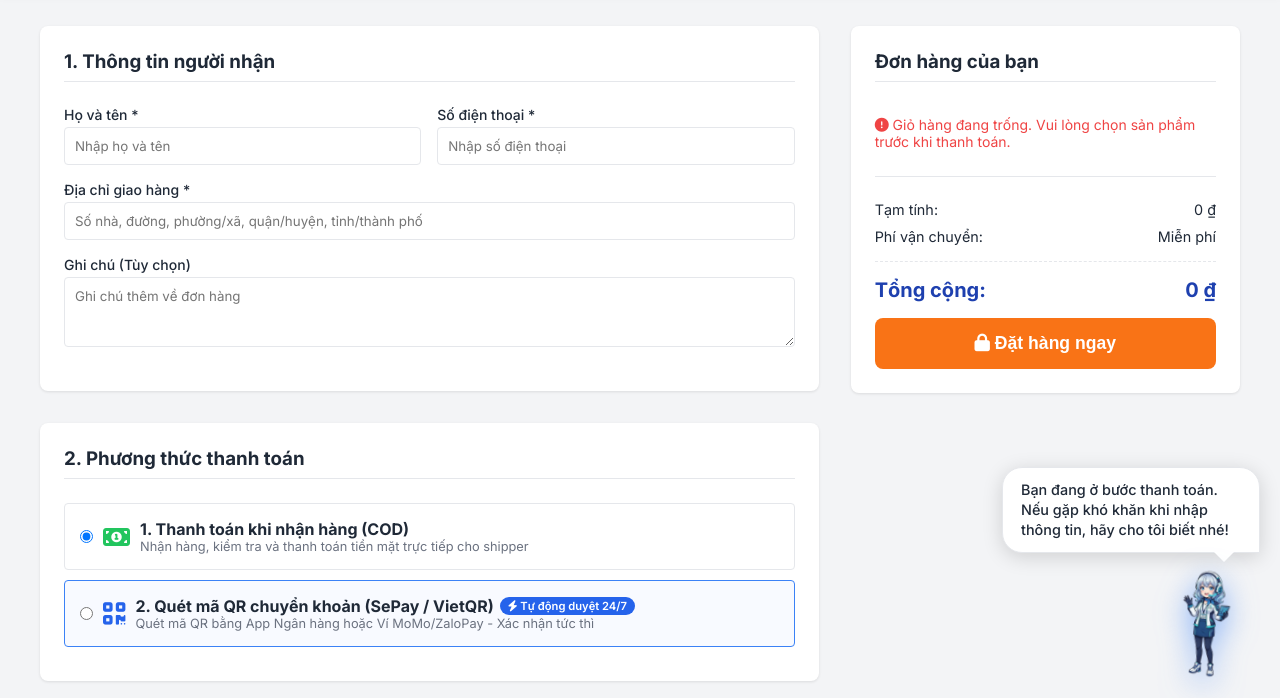
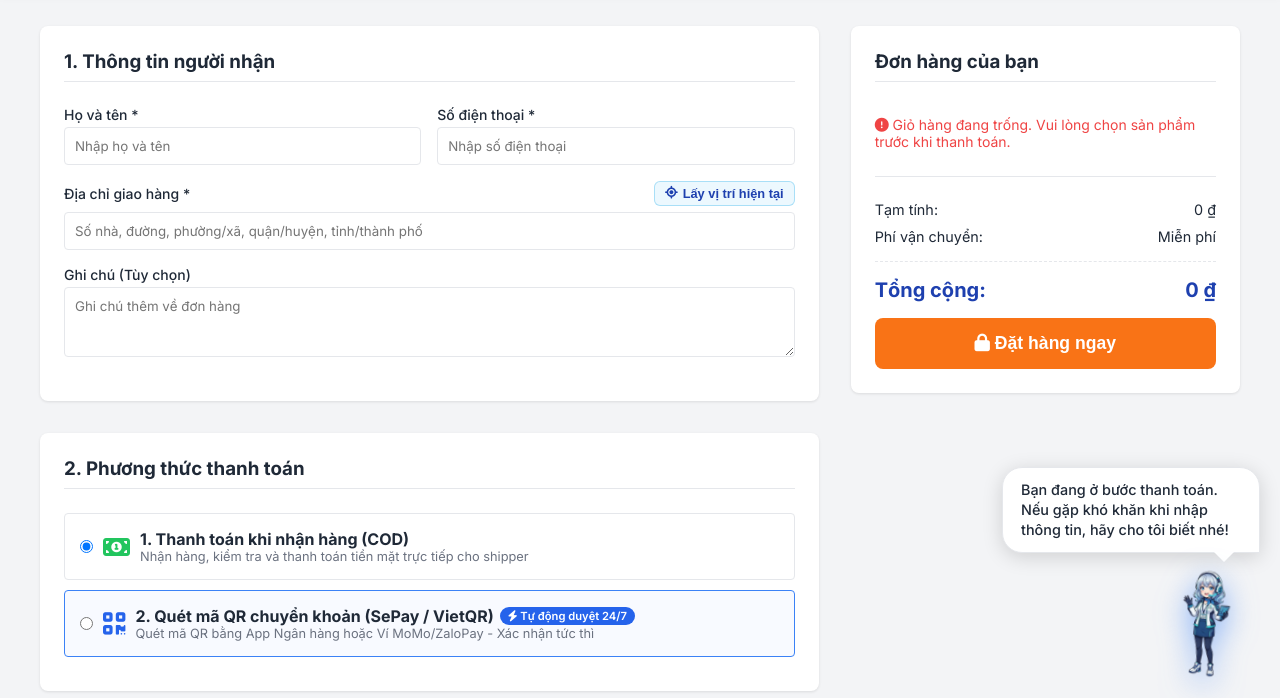
Before and after one commit to DK3XDK2/Quan-ly-nha-thuoc, a website: page frontend/pages/customer/checkout.html in a window 1280 px wide. Shown: the part 102-800 px from the top of the page. Drawn offline with Linux system fonts and the light colour scheme; sample sign-in values are in the browser's storage.

Commit message:
feat(checkout): add current location GPS detection and reverse geocoding for delivery address

```diff
--- a/frontend/js/checkout.js
+++ b/frontend/js/checkout.js
@@ -19,6 +19,110 @@ const Checkout = {
         } catch(e) {
             return null;
         }
+    },
+
+    detectLocation: function() {
+        if (!navigator.geolocation) {
+            if (typeof App !== 'undefined' && App.showToast) {
+                App.showToast('Trình duyệt của bạn không hỗ trợ định vị GPS.', 'warning');
+            } else {
+                alert('Trình duyệt của bạn không hỗ trợ định vị GPS.');
+            }
+            return;
+        }
+
+        const btn = document.getElementById('btn-detect-location');
+        const addrInput = document.getElementById('co-address');
+        const errEl = document.getElementById('err-address');
+        const origContent = btn ? btn.innerHTML : '';
+
+        if (btn) {
+            btn.disabled = true;
+            btn.innerHTML = '<i class="fa-solid fa-spinner fa-spin"></i> Đang định vị...';
+        }
+
+        navigator.geolocation.getCurrentPosition(
+            async (position) => {
+                const lat = position.coords.latitude;
+                const lon = position.coords.longitude;
+                try {
+                    const res = await fetch(`https://nominatim.openstreetmap.org/reverse?format=jsonv2&lat=${lat}&lon=${lon}&accept-language=vi`, {
+                        headers: { 'Accept': 'application/json' }
+                    });
+                    if (!res.ok) throw new Error('Không thể tải thông tin địa chỉ');
+                    const data = await res.json();
+
+                    let addressText = '';
+                    if (data.address) {
+                        const a = data.address;
+                        const parts = [];
+                        const street = (a.house_number ? a.house_number + ' ' : '') + (a.road || a.pedestrian || a.street || '');
+                        if (street.trim()) parts.push(street.trim());
+                        if (a.suburb || a.neighbourhood || a.quarter || a.village) {
+                            parts.push(a.suburb || a.neighbourhood || a.quarter || a.village);
+                        }
+                        if (a.city_district || a.district || a.county) {
+                            parts.push(a.city_district || a.district || a.county);
+                        }
+                        if (a.city || a.province || a.state) {
+                            parts.push(a.city || a.province || a.state);
+                        }
+                        if (parts.length >= 2) {
+                            addressText = parts.join(', ');
+                        }
+                    }
+
+                    if (!addressText && data.display_name) {
+                        addressText = data.display_name;
+                    }
+
+                    if (addrInput && addressText) {
+                        addrInput.value = addressText;
+                        if (errEl) errEl.style.display = 'none';
+                        addrInput.classList.remove('is-invalid');
+                        addrInput.focus();
+                    }
+
+                    if (typeof App !== 'undefined' && App.showToast) {
+                        App.showToast('Đã xác định vị trí hiện tại thành công!', 'success');
+                    }
+                } catch (err) {
+                    console.error('Lỗi định vị:', err);
+                    if (typeof App !== 'undefined' && App.showToast) {
+                        App.showToast('Không thể giải mã địa chỉ từ tọa độ GPS.', 'warning');
+                    }
+                } finally {
+                    if (btn) {
+                        btn.disabled = false;
+                        btn.innerHTML = origContent;
+                    }
+                }
+            },
+            (error) => {
+                if (btn) {
+                    btn.disabled = false;
+                    btn.innerHTML = origContent;
+                }
+                let msg = 'Không thể lấy vị trí hiện tại.';
+                if (error.code === 1) {
+                    msg = 'Bạn đã từ chối quyền truy cập vị trí. Vui lòng cho phép quyền vị trí trên trình duyệt.';
+                } else if (error.code === 2) {
+                    msg = 'Không thể xác định vị trí GPS từ thiết bị/mạng.';
+                } else if (error.code === 3) {
+                    msg = 'Quá thời gian chờ lấy vị trí.';
+                }
+                if (typeof App !== 'undefined' && App.showToast) {
+                    App.showToast(msg, 'warning');
+                } else {
+                    alert(msg);
+                }
+            },
+            {
+                enableHighAccuracy: true,
+                timeout: 10000,
+                maximumAge: 30000
+            }
+        );
     },
 
     init: function() {
--- a/frontend/pages/customer/checkout.html
+++ b/frontend/pages/customer/checkout.html
@@ -89,7 +89,12 @@
                         </div>
                     </div>
                     <div class="form-group">
-                        <label>Địa chỉ giao hàng *</label>
+                        <div style="display: flex; justify-content: space-between; align-items: center; margin-bottom: 6px;">
+                            <label style="margin-bottom: 0;">Địa chỉ giao hàng *</label>
+                            <button type="button" id="btn-detect-location" onclick="Checkout.detectLocation()" style="background: rgba(14, 165, 233, 0.08); border: 1px solid rgba(14, 165, 233, 0.3); color: var(--shop-primary, #0ea5e9); font-size: 0.8rem; cursor: pointer; display: inline-flex; align-items: center; gap: 5px; font-weight: 600; padding: 4px 10px; border-radius: 6px; transition: all 0.2s ease;">
+                                <i class="fa-solid fa-location-crosshairs"></i> Lấy vị trí hiện tại
+                            </button>
+                        </div>
                         <input type="text" id="co-address" class="form-control" placeholder="Số nhà, đường, phường/xã, quận/huyện, tỉnh/thành phố">
                         <div id="err-address" style="color: #ef4444; font-size: 0.8rem; margin-top: 4px; display: none;"></div>
                     </div>
```
